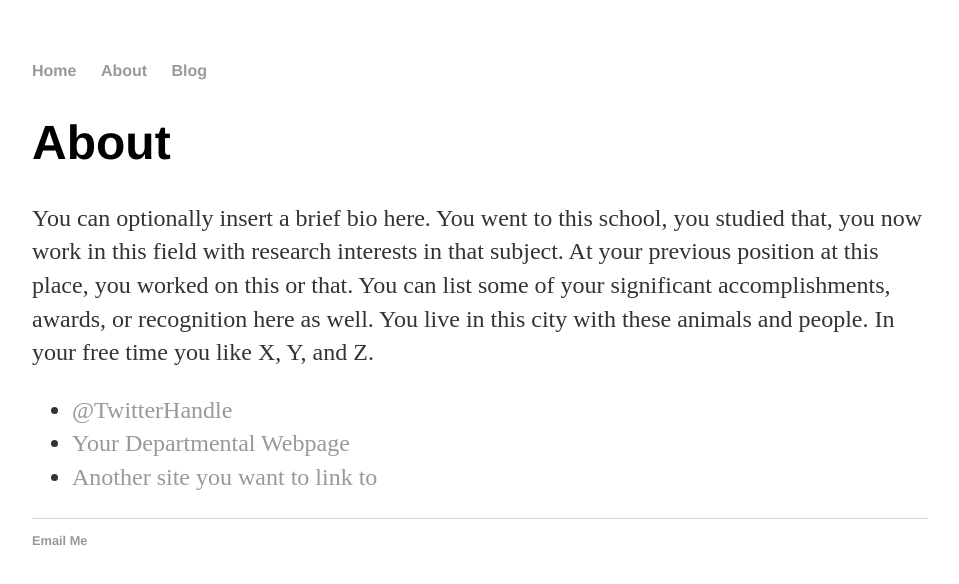
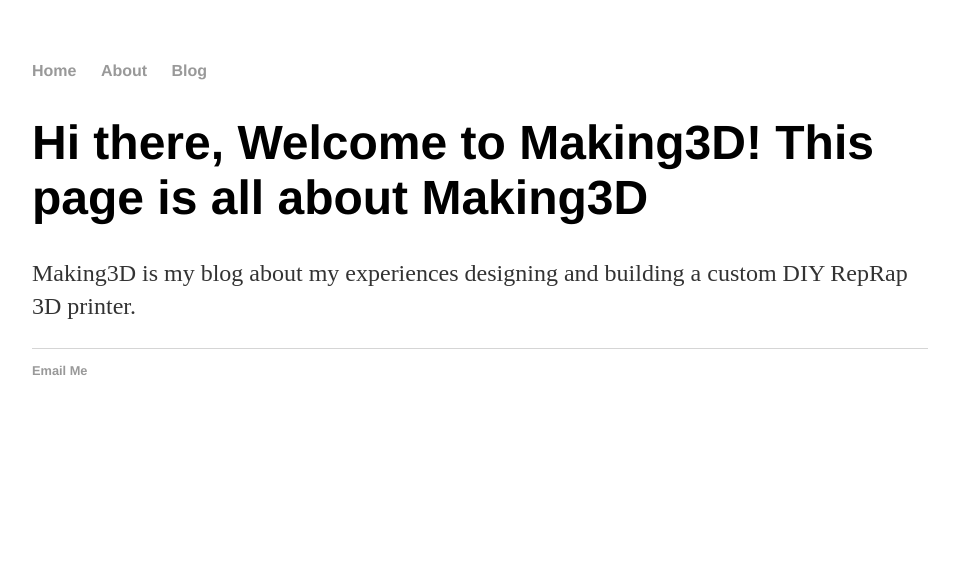
Before and after one commit to Making3D/Making3D.github.io, a Jekyll site: the page built from about/index.html, in a window 1280 px wide. Shown: the top 584 px of the page, without its empty margins (160-1119 px from the left). Built offline with Jekyll 4.4.1, drawn with Linux system fonts in a browser that asks for light colours.

Commit message:
Update index.html

```diff
--- a/about/index.html
+++ b/about/index.html
@@ -1,15 +1,21 @@
 ---
 layout: default
-title: About Hank Quinlan
+title: Making3D About
 ---
 
 		<div class="about">
-			<h1>About</h1>
-			<p>You can optionally insert a brief bio here. You went to this school, you studied that, you now work in this field with research interests in that subject. At your previous position at this place, you worked on this or that. You can list some of your significant accomplishments, awards, or recognition here as well. You live in this city with these animals and people. In your free time you like X, Y, and Z.</p>
-
+			<h1>
+				Hi there, Welcome to Making3D! This page is all about Making3D
+			</h1>
+			<p>
+				Making3D is my blog about my experiences designing and building a custom DIY RepRap 3D printer.
+			</p>
+		<!--
 			<ul class="contacts">
 				<li><a href="#">@TwitterHandle</a></li>
 				<li><a href="#">Your Departmental Webpage</a></li>
 				<li><a href="#">Another site you want to link to</a></li>
-				</ul>
+			</ul>
+		-->
+
 		</div>
```
